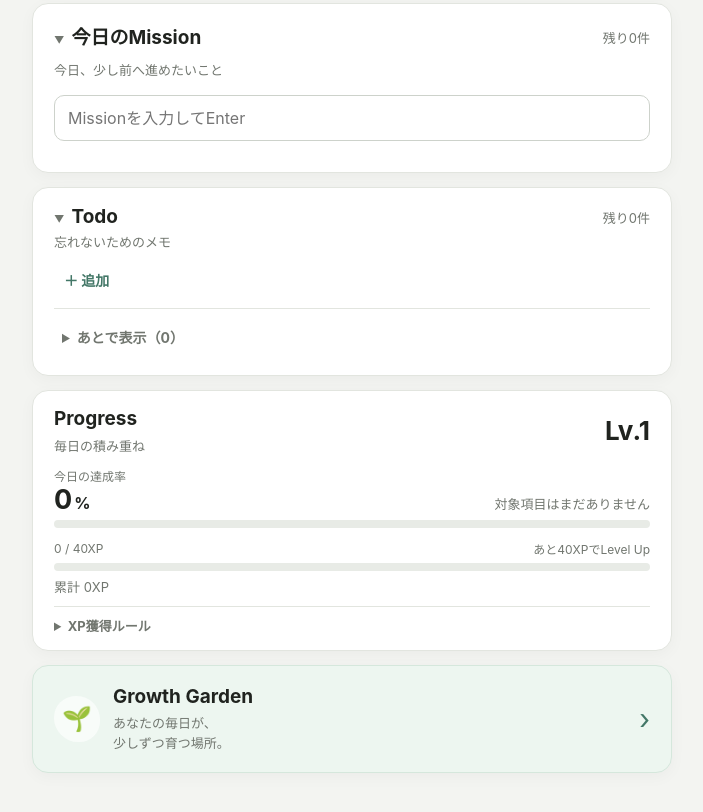
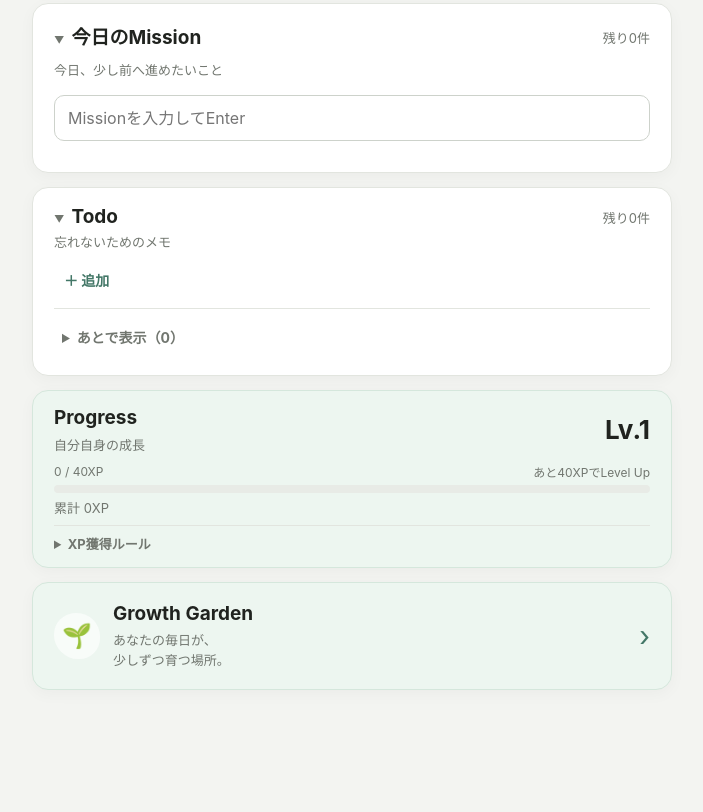
Before and after one commit to tkoki572/growth-app, a plain HTML site: page index.html in a window 1280 px wide. Shown: the part 460-1272 px from the top of the page, without its empty margins (288-991 px from the left). After the commit the page ends 1220 px from the top, so only its background shows below. Drawn offline with Linux system fonts and the light colour scheme.

Commit message:
v1.6.2 UI improvements

```diff
--- a/index.html
+++ b/index.html
@@ -92,19 +92,9 @@
       <div class="section-heading progress-heading">
         <div>
           <h2 id="progressHeading">Progress</h2>
-          <p class="card-subtitle">毎日の積み重ね</p>
+          <p class="card-subtitle">自分自身の成長</p>
         </div>
         <strong id="levelText" class="level-number">Lv.1</strong>
-      </div>
-      <div class="progress-summary">
-        <div>
-          <span class="progress-summary-label">今日の達成率</span>
-          <strong class="achievement-value"><span id="achievementText">0</span><span class="achievement-unit">%</span></strong>
-        </div>
-        <p id="achievementDetail" class="progress-detail">対象項目はまだありません</p>
-      </div>
-      <div class="progress-track achievement-track" role="progressbar" aria-label="今日の達成率">
-        <div id="achievementProgress" class="progress-bar achievement-bar"></div>
       </div>
       <div class="progress-label">
         <span id="pointText">0 / 40XP</span>
--- a/script.js
+++ b/script.js
@@ -234,9 +234,6 @@ const elements = {
   levelRemainingText: document.getElementById("levelRemainingText"),
   levelProgress: document.getElementById("levelProgress"),
   totalPointText: document.getElementById("totalPointText"),
-  achievementText: document.getElementById("achievementText"),
-  achievementProgress: document.getElementById("achievementProgress"),
-  achievementDetail: document.getElementById("achievementDetail"),
   habitForm: document.getElementById("habitForm"),
   habitCard: document.getElementById("habitCard"),
   habitCardBody: document.getElementById("habitCardBody"),
@@ -896,15 +893,6 @@ function queueXpAnimation(type, id, amount) {
   pendingXpAnimation = amount > 0 ? { type, id, amount } : null;
 }
 
-function getAchievement() {
-  const hasHabit = Boolean(state.habit.name);
-  const total = state.missions.length + (hasHabit ? 1 : 0);
-  const completedMissions = state.missions.filter((mission) => mission.completed).length;
-  const completed = completedMissions + (hasHabit && state.habit.completedToday ? 1 : 0);
-  const percentage = total === 0 ? 0 : Math.round((completed / total) * 100);
-  return { total, completed, percentage };
-}
-
 function checkAndAwardAchievementBonus() {
   const isComplete = Boolean(
     state.habit.name &&
@@ -926,7 +914,6 @@ function checkAndAwardAchievementBonus() {
 function renderAll() {
   renderCurrentDate();
   renderLevel();
-  renderAchievement();
   renderHabit();
   renderMissions();
   renderTasks();
@@ -954,16 +941,6 @@ function renderLevel() {
   elements.levelRemainingText.textContent = `あと${remainingPoints}XPでLevel Up`;
   elements.totalPointText.textContent = `累計 ${state.totalPoints}XP`;
   setProgress(elements.levelProgress, percentage);
-}
-
-function renderAchievement() {
-  const achievement = getAchievement();
-  elements.achievementText.textContent = String(achievement.percentage);
-  elements.achievementDetail.textContent =
-    achievement.total === 0
-      ? "対象項目はまだありません"
-      : `${achievement.completed} / ${achievement.total}件 達成`;
-  setProgress(elements.achievementProgress, achievement.percentage);
 }
 
 function setProgress(element, percentage) {
--- a/style.css
+++ b/style.css
@@ -7,6 +7,8 @@
   --color-soft: #f6f7f4;
   --color-primary: #437767;
   --color-primary-soft: #e8f1ed;
+  --color-garden-surface: #edf6f0;
+  --color-garden-border: #d5e7dc;
   --color-progress: #3b82f6;
   --color-danger: #ad342b;
   --radius-card: 16px;
@@ -253,7 +255,12 @@ input[type="checkbox"] {
   padding-bottom: 6px;
 }
 
-.progress-card { padding-top: 15px; padding-bottom: 15px; }
+.progress-card {
+  padding-top: 14px;
+  padding-bottom: 14px;
+  background: var(--color-garden-surface);
+  border-color: var(--color-garden-border);
+}
 
 .action-menu { position: relative; flex: 0 0 auto; }
 .action-menu summary {
@@ -316,27 +323,14 @@ input[type="checkbox"] {
 }
 .error-message:empty { display: none; }
 .level-number { font-size: 26px; }
-.progress-summary {
-  display: flex;
-  align-items: flex-end;
-  justify-content: space-between;
-  gap: 14px;
-  margin-top: 12px;
-}
-.progress-summary-label { display: block; margin-bottom: 2px; color: var(--color-muted); font-size: 12px; }
-.achievement-value { display: inline-flex; align-items: baseline; font-size: 27px; line-height: 1; }
-.achievement-unit { margin-left: 2px; font-size: 16px; }
-.progress-detail { margin: 0; text-align: right; }
 .progress-track { height: 8px; overflow: hidden; background: #e8ebe6; border-radius: 999px; }
-.achievement-track { margin-top: 7px; }
 .progress-bar { width: 0; height: 100%; border-radius: inherit; transition: width .25s ease; }
-.achievement-bar { background: var(--color-primary); }
 .level-bar { background: var(--color-progress); }
-.progress-label { margin: 12px 0 6px; color: var(--color-muted); font-size: 12px; }
-.total-xp { margin: 6px 0 0; }
+.progress-label { margin: 9px 0 5px; color: var(--color-muted); font-size: 12px; }
+.total-xp { margin: 5px 0 0; }
 .xp-details {
-  margin-top: 10px;
-  padding-top: 9px;
+  margin-top: 8px;
+  padding-top: 8px;
   border-top: 1px solid var(--color-border);
 }
 .xp-details summary {
@@ -417,8 +411,8 @@ input[type="checkbox"] {
   margin-bottom: 14px;
   padding: 18px var(--space-card);
   color: var(--color-text);
-  background: #edf6f0;
-  border: 1px solid #d5e7dc;
+  background: var(--color-garden-surface);
+  border: 1px solid var(--color-garden-border);
   border-radius: var(--radius-card);
   box-shadow: var(--shadow-card);
   text-align: left;
@@ -584,8 +578,6 @@ input[type="checkbox"] {
   body { padding: 18px 10px 40px; }
   .input-row { align-items: stretch; flex-direction: column; }
   .input-row button { width: 100%; }
-  .progress-summary { align-items: flex-end; flex-direction: row; gap: 10px; }
-  .progress-detail { text-align: right; }
   .progress-label { align-items: center; flex-direction: row; gap: 8px; }
   .streak-chip { font-size: 11px; }
   .garden-view { padding-right: 0; padding-left: 0; }
```
